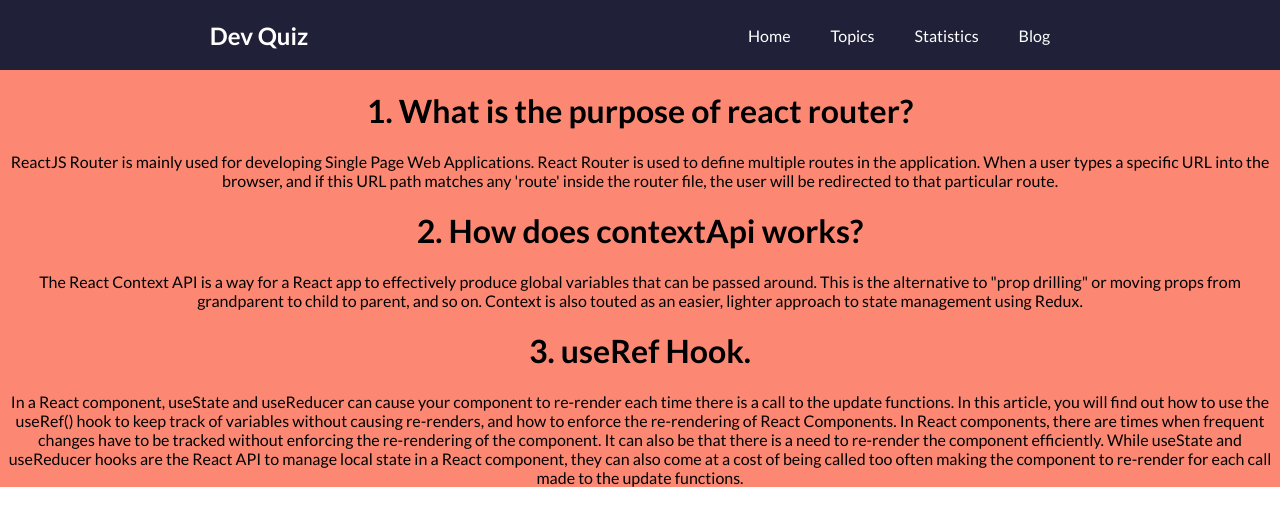
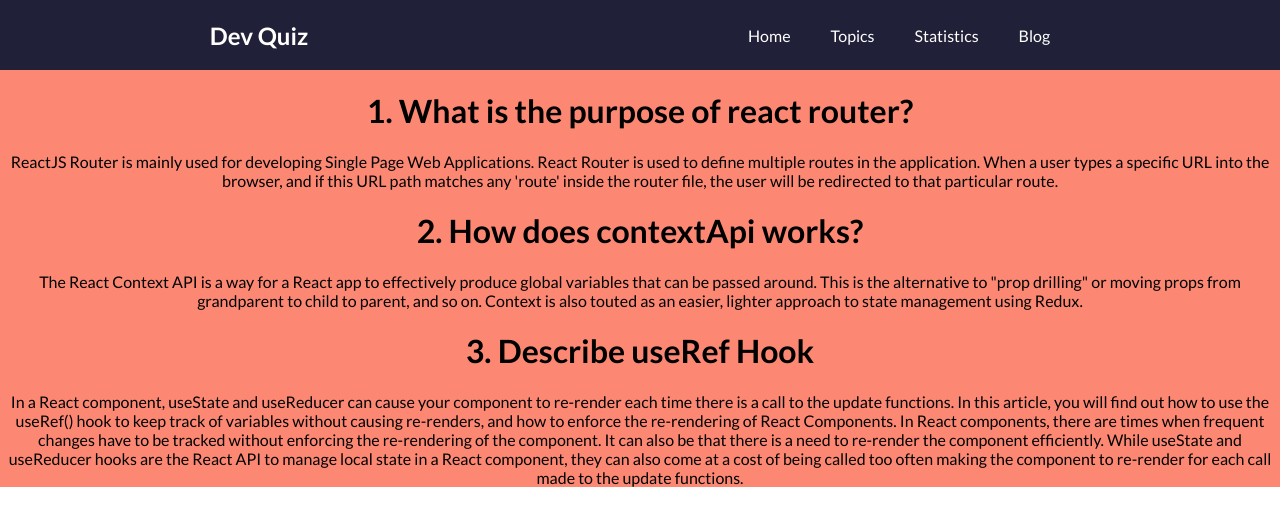
Before and after one commit to rifat-27/News-Box, a React (Vite) app: page /blog in a window 1280 px wide. Shown: the top 526 px of the page. Built offline with nearby package versions, Linux system fonts and the light colour scheme.

Commit message:
Edited blog

```diff
--- a/src/components/Blog/Blog.jsx
+++ b/src/components/Blog/Blog.jsx
@@ -19,7 +19,7 @@ const Blog = () => {
         so on. Context is also touted as an easier, lighter approach to state
         management using Redux.
       </p>
-      <h1>3. useRef Hook.</h1>
+      <h1>3. Describe useRef Hook</h1>
       <p>
         In a React component, useState and useReducer can cause your component
         to re-render each time there is a call to the update functions. In this
```
